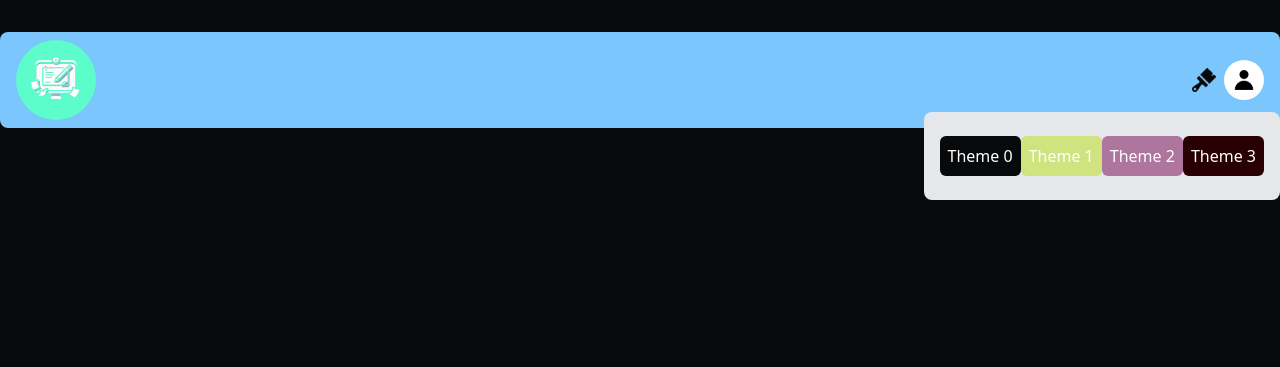
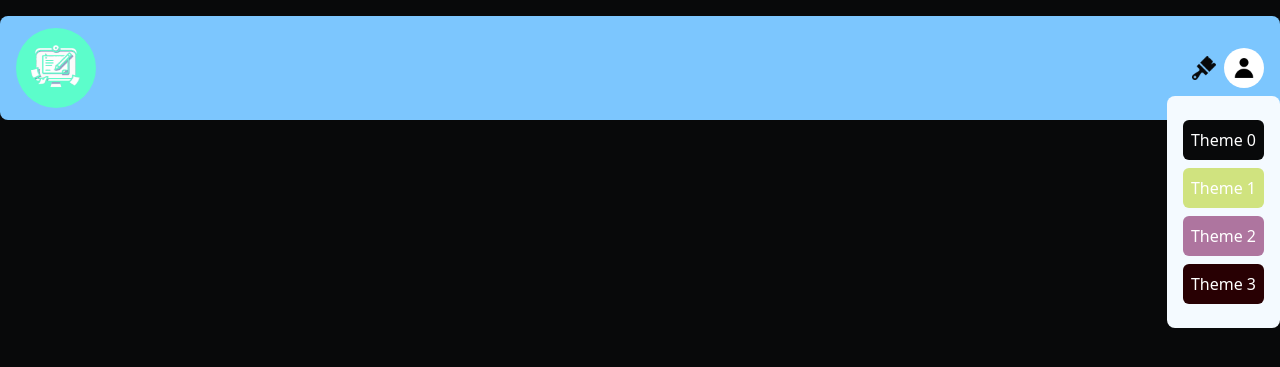
Before and after one commit to Cioffosplat/ClassevivaComms, a PHP site: page / in a window 1280 px wide. Shown: the top 367 px of the page. Run offline with PHP 8.4, Linux system fonts and the light colour scheme.

Commit message:
Added small changes

```diff
--- a/index.php
+++ b/index.php
@@ -9,20 +9,19 @@
     <link href="style.css" rel="stylesheet">
 </head>
 
-<body id = 'body' class="text-white">
-
-<div class="container mx-auto py-8">
-    <div id="header" class="rounded-lg px-4 py-2 flex justify-between items-center relative">
+<body id = 'body'>
+<div class="container mx-auto py-4">
+    <div id="header" class="rounded-lg px-4 py-3 flex justify-between items-center relative">
         <div>
             <img id="logo" alt="Logo" class="w-20 h-20 rounded-full">
         </div>
         <div class="flex items-center">
             <img id="paintbrushButton" class="paintbrush w-6 h-6 cursor-pointer" src="resources/images/paintbrush/paintbrushTheme0.png" alt="Paintbrush">
-            <div id="paintbrushMenu" class="absolute z-10 bg-gray-200 p-4 rounded-lg top-20 right-0 transition-opacity transition-transform scale-100 origin-top">
-                <button onclick="setTheme('theme0')" id = 'theme0' class="block my-2 p-2 bg-blue-500 text-white rounded-md">Theme 0</button>
-                <button onclick="setTheme('theme1')" id = 'theme1' class="block my-2 p-2 bg-yellow-500 text-white rounded-md">Theme 1</button>
-                <button onclick="setTheme('theme2')" id = 'theme2' class="block my-2 p-2 bg-green-500 text-white rounded-md">Theme 2</button>
-                <button onclick="setTheme('theme3')" id = 'theme3' class="block my-2 p-2 bg-red-500 text-white rounded-md">Theme 3</button>
+            <div id="paintbrushMenu" class=" absolute z-10 bg-gray-200 p-4 rounded-lg top-20 right-0 transition-opacity transition-transform scale-100 origin-top">
+                <button onclick="setTheme('theme0')" id = 'theme0' class="block my-2 p-2 text-white rounded-md">Theme 0</button>
+                <button onclick="setTheme('theme1')" id = 'theme1' class="block my-2 p-2 text-white rounded-md">Theme 1</button>
+                <button onclick="setTheme('theme2')" id = 'theme2' class="block my-2 p-2 text-white rounded-md">Theme 2</button>
+                <button onclick="setTheme('theme3')" id = 'theme3' class="block my-2 p-2 text-white rounded-md">Theme 3</button>
             </div>
             <img id="userIcon" alt="User Icon" class="w-10 h-10 rounded-full ml-2">
         </div>
--- a/script.js
+++ b/script.js
@@ -11,6 +11,7 @@ function setTheme(theme) {
     sessionStorage.setItem('theme', theme);
     document.getElementById('header').style.backgroundColor = 'var(--' + theme + '-secondary-color)';
     document.getElementById('body').style.backgroundColor = 'var(--' + theme + '-background-color)';
+    document.getElementById('paintbrushMenu').style.backgroundColor = 'var(--' + theme + '-accent-color)';
     document.getElementById('logo').src = 'resources/images/logos/logo' + theme.charAt(0).toUpperCase() + theme.slice(1) + '.jpg';
     document.getElementById('userIcon').src = 'resources/images/users/defaultUser' + theme.charAt(0).toUpperCase() + theme.slice(1) + '.jpg';
     document.getElementById('paintbrushButton').src = `resources/images/paintbrush/paintbrush${theme.charAt(0).toUpperCase() + theme.slice(1)}.png`;
--- a/style.css
+++ b/style.css
@@ -2,42 +2,46 @@
     --theme0-primary-color: #5DFDCB;
     --theme0-secondary-color: #7CC6FE;
     --theme0-accent-color: #F4FAFF;
-    --theme0-text-color: #8789C0;
+    --theme0-accent2: #8789C0;
     --theme0-background-color: #08090A;
+    --theme0-text-color: #08090A;
 
     --theme1-primary-color: #221d23;
     --theme1-secondary-color: #4f3824;
     --theme1-accent-color: #d1603d;
-    --theme1-text-color: #ddb967;
+    --theme1-accent2: #ddb967;
     --theme1-background-color: #d0e37f;
+    --theme1-text-color: #F4FAFF;
 
     --theme2-primary-color: #210B2C;
     --theme2-secondary-color: #55286F;
     --theme2-accent-color: #BC96E6;
-    --theme2-text-color: #D8B4E2;
+    --theme2-accent2: #D8B4E2;
     --theme2-background-color: #AE759F;
+    --theme2-text-color: #F4FAFF;
 
     --theme3-primary-color: #EEE0CB;
     --theme3-secondary-color: #BAA898;
     --theme3-accent-color: #848586;
-    --theme3-text-color: #C2847A;
+    --theme3-accent2-color: #C2847A;
     --theme3-background-color: #280003;
+    --theme3-text-color: #08090A;
 }
 
 #header {
     background-color: var(--theme0-secondary-color);
 }
 
-#paintbrushMenu {
-    display: inline-flex;
-}
-
 #body{
     background-color: var(--theme0-background-color)
 }
 
+#paintbrushMenu{
+    background-color: var(--theme0-background-color);
+}
+
 #theme0{
-    background-color: var(--theme0-background-color)
+    background-color: var(--theme0-background-color);
 }
 #theme1{
     background-color: var(--theme1-background-color)
```
